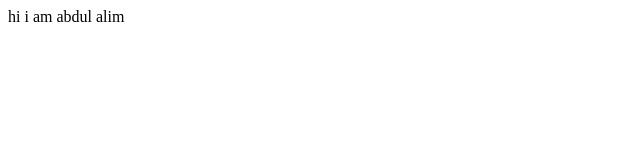
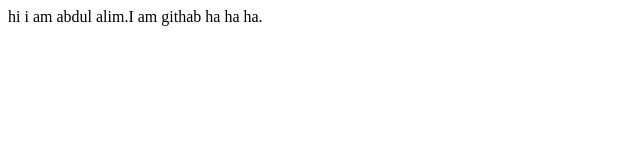
Before and after one commit to ALIM23700/practice, a plain HTML site: page index.html in a window 1280 px wide. Shown: the whole page, without its empty margins (0-640 px from the left). Drawn offline with Linux system fonts and the light colour scheme.

Commit message:
Update index.html

```diff
--- a/index.html
+++ b/index.html
@@ -6,6 +6,6 @@
     <title>Document</title>
 </head>
 <body>
-    hi i am abdul alim
+    hi i am abdul alim.I am githab ha ha ha.
 </body>
 </html>
```
